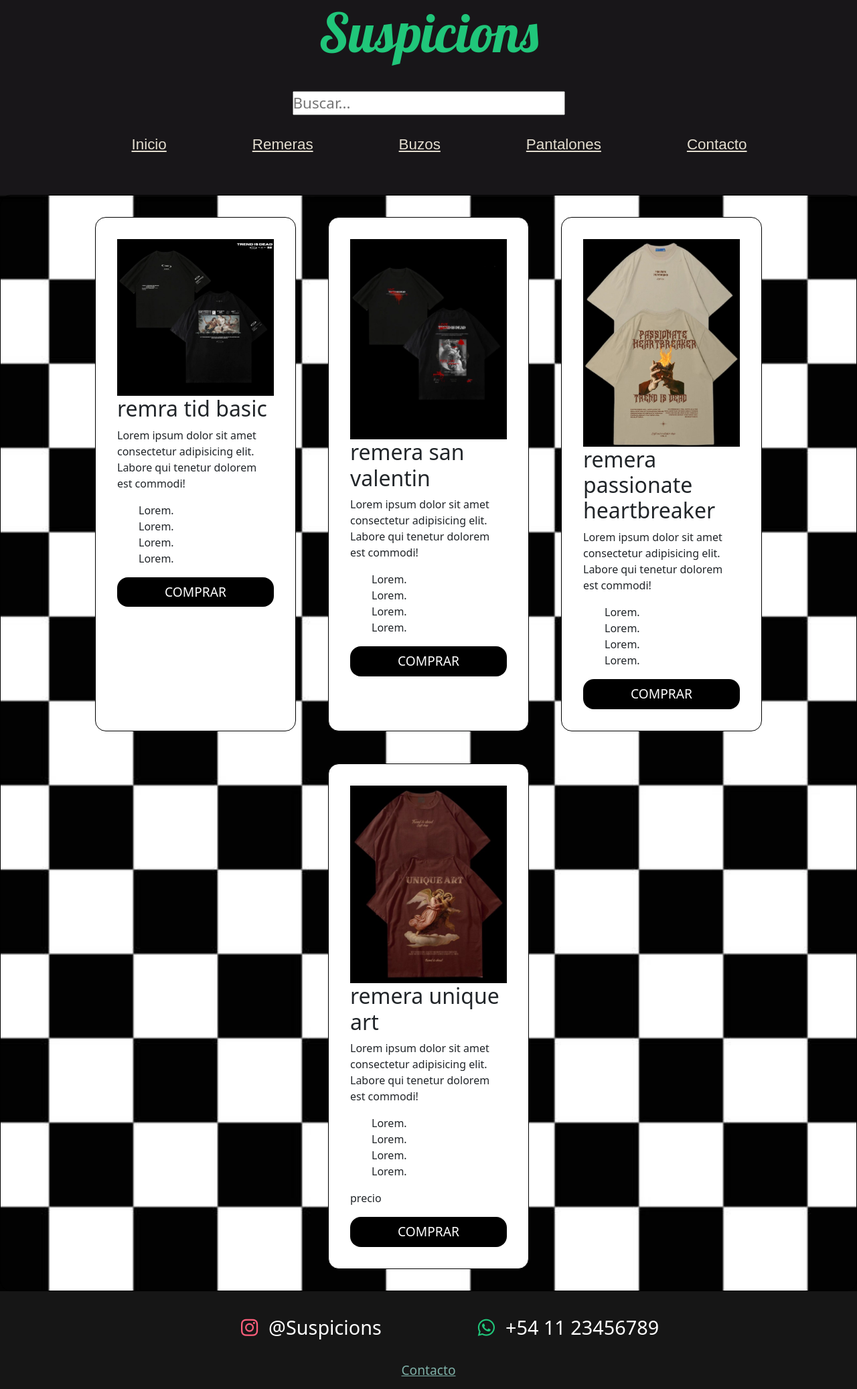
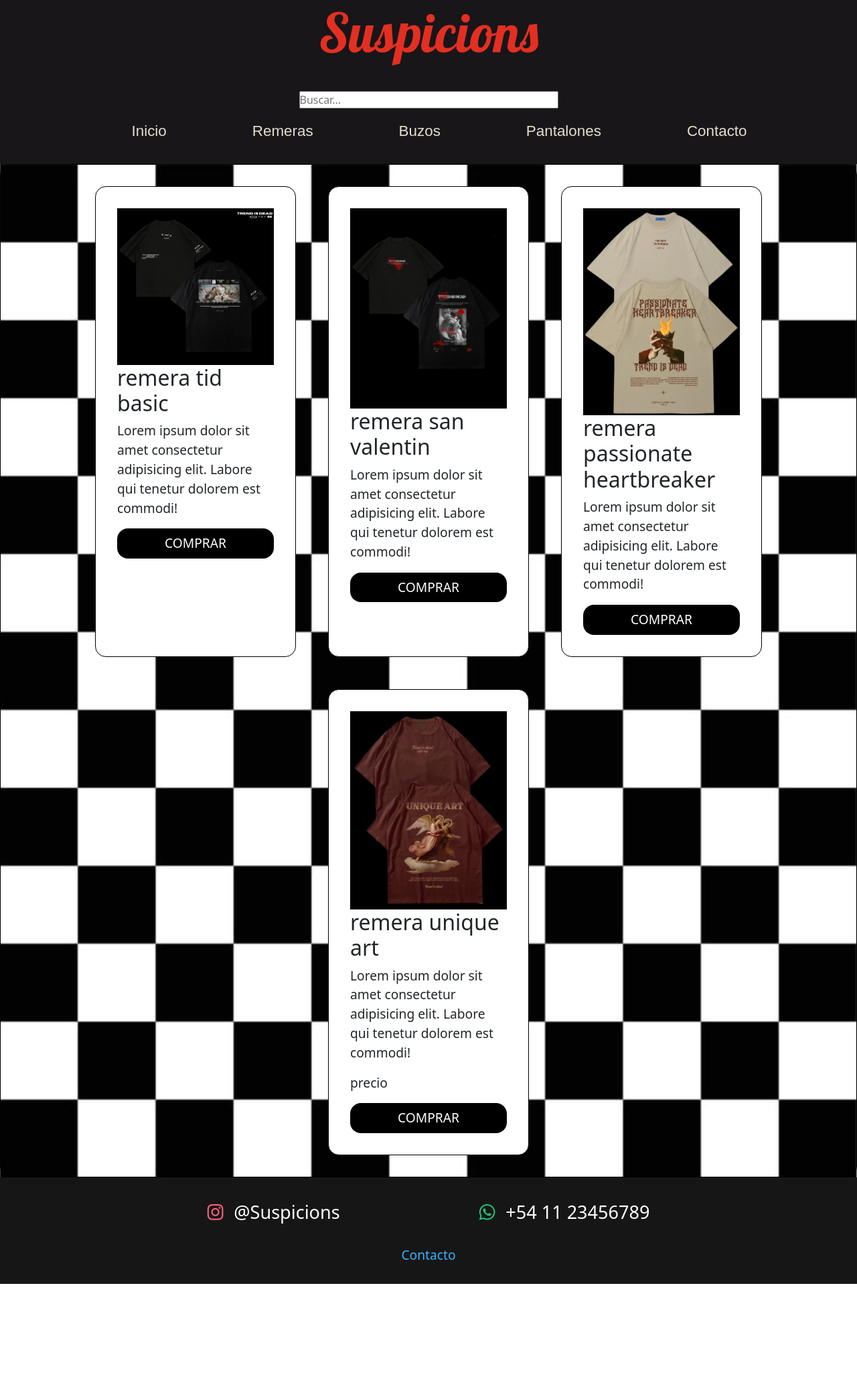
Before and after one commit to Tomeitor/mi_empresa, a plain HTML site: page pages/remeras.html in a window 1280 px wide. Shown: the whole page at 67% size. After the commit the page ends 1917 px from the top, so only its background shows below. Drawn offline with nearby package versions, Linux system fonts and the light colour scheme; a web font is replaced by a local one.

Commit message:
css terminado con responsive

```diff
--- a/css/style.css
+++ b/css/style.css
@@ -9,7 +9,7 @@
 body {
   display: grid;
   grid-template-columns: auto;
-  grid-template-rows: 2fr auto 1fr;
+  grid-template-rows: 1fr auto auto;
   grid-template-areas:
     "header"
     "main"
@@ -19,7 +19,6 @@ body {
 header {
   background-color: #181619;
   padding: 0 0 1rem 0;
-  position: sticky;
   top: 0;
   z-index: 2;
   grid-area: header;
@@ -37,7 +36,8 @@ footer {
   font-family: "Lobster", sans-serif;
   text-align: center;
   color: #e32f21;
-  margin: auto;
+  margin: 1rem 0 0 0;
+  font-size: 220%;
 }
 
 .nav_bar_uno {
@@ -51,14 +51,20 @@ footer {
 .buscador {
   vertical-align: middle;
   text-align: left;
-  margin: 1rem;
+  margin: 0 0 1rem 0;
   resize: none;
-  font-size: 140%;
+  font-size: 70%;
+}
+
+.buscador_dos {
+  display: flex;
+  justify-content: center;
 }
 
 .color_a {
   color: #e4ded0;
   font-family: "Six Caps", sans-serif;
+  text-decoration: none;
 }
 
 .color_a:hover {
@@ -67,13 +73,16 @@ footer {
 }
 
 .imagenes_inicio {
-  width: 30rem;
-  margin: 5rem 8rem;
+  width: 14rem;
+  margin: 2rem 10rem;
   max-width: 100%;
 }
 
 .imagenes_inicio_dos {
   gap: 10px;
+  display: flex;
+  justify-content: center;
+  flex-wrap: wrap;
 }
 
 .titulo_centrado {
@@ -81,6 +90,7 @@ footer {
   padding: 1rem;
   background-color: black;
   color: white;
+  font-size: 120%;
 }
 
 .main_inicio {
@@ -110,19 +120,20 @@ footer {
   display: flex;
   justify-content: center;
   flex-wrap: wrap;
-  padding: 2rem 0 0 0;
-  font-size: 180%;
+  padding: 1rem 0 0 0;
+  font-size: 120%;
 }
 
 .flex_contacto {
   display: flex;
+  flex-direction: row;
   justify-content: center;
   align-items: center;
   flex-wrap: wrap;
 }
 
 .p_contacto {
-  font-size: 170%;
+  font-size: 100%;
   color: white;
   text-align: center;
   margin: 5rem 0;
@@ -130,28 +141,36 @@ footer {
 
 .redes_contacto {
   color: white;
-  font-size: 2rem;
+  font-size: 130%;
   text-decoration: none;
 }
 
 .margin_contacto {
-  padding: 0 5rem 0 6rem;
+  padding: 0 10rem 0 10rem;
 }
 
 .margin_contacto2 {
-  padding: 0 0 4rem 0;
+  padding: 2rem 0 2rem 0;
+  font-size: 90%;
+}
+
+.p_ig {
+  padding: 0 3rem 0 0;
 }
 
 .logo_ig {
   color: #ff5f7c;
-  padding: 0 1rem;
-  margin: 0 0 0 3rem;
+  margin: 0 1rem 0 2rem;
+}
+
+.p_wpp {
+  padding: 0 2rem 0 0;
 }
 
 .logo_wpp {
   color: #20c67a;
-  padding: 0 1rem;
-  margin: 0 0 0 8rem;
+  padding: 0 0rem;
+  margin: 0 1rem 1rem 1rem;
 }
 
 .contacto {
@@ -159,10 +178,18 @@ footer {
   justify-content: center;
   font-size: 120%;
   padding: 1%;
+  flex-wrap: wrap;
 }
 
 .color_contacto {
-  color: #7fb1a8;
+  color: #3bb1ff;
+  text-decoration: none;
+  margin: 0 0 1rem 0;
+}
+
+.color_contacto:hover {
+  text-decoration: underline;
+  color: rgb(37, 211, 255);
 }
 
 ul {
@@ -182,8 +209,8 @@ img {
 /* Contacto: */
 
 .logo_pequeno {
-  width: 5rem;
-  margin: 5rem 1rem;
+  width: 3rem;
+  margin: 1rem 1rem;
   max-width: 100%;
 }
 
@@ -198,15 +225,17 @@ img {
 
 .articulos {
   display: flex;
+  flex-direction: column;
   flex: 0 1 300px;
-  flex-direction: column;
   border: 1px solid black;
   border-radius: 1rem;
-  padding: 2rem;
+  padding: 1rem;
+  flex-wrap: wrap;
 }
 
 .articulos_color {
   background-color: white;
+  font-size: 120%;
 }
 
 .articulos .buzos {
@@ -224,14 +253,23 @@ img {
   cursor: pointer;
 }
 
-@media (min-width: 500px) {
+@media (min-width: 800px) {
+  header {
+    background-color: #181619;
+    padding: 0 0 1rem 0;
+    position: sticky;
+    top: 0;
+    z-index: 2;
+    grid-area: header;
+  }
+
   .titulo {
-    color: #20c67a;
     font-size: 5rem;
+    margin: auto;
   }
 
   .nav_bar_uno {
-    margin: 10px 4rem 1px 4rem;
+    margin: 1rem 4rem 0 4rem;
   }
 
   .nav_bar_dos {
@@ -244,9 +282,9 @@ img {
   .buscador {
     vertical-align: middle;
     text-align: left;
-    margin: 1rem;
+    margin: 1rem 0 0 0;
     resize: none;
-    font-size: 140%;
+    font-size: 100%;
   }
 
   .buscador_dos {
@@ -254,9 +292,11 @@ img {
     justify-content: center;
   }
 
-  .imagenes_inicio {
-    width: 30rem;
-    margin: 5rem 8rem;
+  .titulo_centrado {
+    text-align: center;
+    padding: 1rem;
+    background-color: black;
+    color: white;
   }
 
   .imagenes_inicio_dos {
@@ -265,21 +305,42 @@ img {
     flex-wrap: wrap;
     max-width: 100%;
     height: auto;
-    gap: 10px;
+    ga: 10rem;
+  }
+
+  .imagenes_inicio {
+    width: 30rem;
+    margin: 5rem 8rem;
+    max-width: 100%;
   }
 
   .flex_icons {
     display: flex;
     justify-content: center;
     flex-wrap: wrap;
-    padding: 2rem 0 0 0;
-    font-size: 180%;
+    padding: 1rem 0 0 0;
+    font-size: 130%;
+  }
+
+  .flex_contacto {
+    display: flex;
+    justify-content: center;
+    align-items: center;
+    flex-wrap: wrap;
+  }
+
+  .p_ig {
+    padding: 0 4rem 0 0;
   }
 
   .logo_ig {
     color: #ff5f7c;
     padding: 0 1rem;
     margin: 0 0 0 3rem;
+  }
+
+  .p_wpp {
+    padding: 0 4rem 0 0;
   }
 
   .logo_wpp {
@@ -295,9 +356,10 @@ img {
     padding: 1%;
   }
 
-  .logo_pequeño {
-    max-width: 70%;
-    max-height: 70%;
+  .logo_pequeno {
+    width: 5rem;
+    margin: 5rem 1rem;
+    max-width: 100%;
   }
 
   .logo_contacto {
@@ -319,6 +381,7 @@ img {
     border: 1px solid black;
     border-radius: 1rem;
     padding: 2rem;
+    flex-wrap: wrap;
   }
 
   .articulos .buzos {
@@ -335,4 +398,25 @@ img {
     font-size: 1.2rem;
     cursor: pointer;
   }
+
+  .p_contacto {
+    font-size: 170%;
+    color: white;
+    text-align: center;
+    margin: 5rem 0;
+  }
+
+  .margin_contacto2 {
+    padding: 0 0 4rem 0;
+  }
+
+  .margin_contacto {
+    padding: 0 10rem 0 10rem;
+  }
+
+  .redes_contacto {
+    color: white;
+    font-size: 180%;
+    text-decoration: none;
+  }
 }
--- a/pages/remeras.html
+++ b/pages/remeras.html
@@ -35,7 +35,7 @@
             <textarea class="buscador"
               name="buscador"
               id="buscador"
-              cols="30"
+              cols="40"
               rows="1"
               placeholder="Buscar..."
             ></textarea>
@@ -55,15 +55,8 @@
       <div class="articulos">
         <section class="seccion_venta">
           <article class="articulos articulos_color">
-            <h2>remra tid basic</h2>
+            <h2>remera tid basic</h2>
             <p>Lorem ipsum dolor sit amet consectetur adipisicing elit. Labore qui tenetur dolorem est commodi!</p>
-            <ul>
-              <li>Lorem.</li>
-              <li>Lorem.</li>
-              <li>Lorem.</li>
-              <li>Lorem.</li>
-
-            </ul>
             <img class="buzos" src="../images/remera_tid_basic.jpg" alt="remra tid basic" />
             <button>COMPRAR</button>
           </article>
@@ -71,12 +64,7 @@
           <article class="articulos articulos_color">
             <h2>remera san valentin</h2>
             <p>Lorem ipsum dolor sit amet consectetur adipisicing elit. Labore qui tenetur dolorem est commodi!</p>
-            <ul>
-              <li>Lorem.</li>
-              <li>Lorem.</li>
-              <li>Lorem.</li>
-              <li>Lorem.</li>
-            </ul>
+
             <img class="buzos" src="../images/remera_san_valentin.jpg" alt="remera san valentin"/>
             <button>COMPRAR</button>
           </article>
@@ -84,12 +72,7 @@
           <article class="articulos articulos_color">
             <h2>remera passionate heartbreaker</h2>
             <p>Lorem ipsum dolor sit amet consectetur adipisicing elit. Labore qui tenetur dolorem est commodi!</p>
-            <ul>
-              <li>Lorem.</li>
-              <li>Lorem.</li>
-              <li>Lorem.</li>
-              <li>Lorem.</li>
-            </ul>
+
             <img class="buzos" src="../images/remera_passionate_heartbreaker1.jpg" alt="remera passionate heartbreaker"/>
             <button>COMPRAR</button>
           </article>
@@ -97,12 +80,7 @@
           <article class="articulos articulos_color">
             <h2>remera unique art</h2>
             <p>Lorem ipsum dolor sit amet consectetur adipisicing elit. Labore qui tenetur dolorem est commodi!</p>
-            <ul>
-              <li>Lorem.</li>
-              <li>Lorem.</li>
-              <li>Lorem.</li>
-              <li>Lorem.</li>
-            </ul>
+
             <img class="buzos" src="../images/remera_unique_art1.jpg" alt="remera unique art" />
             <p>precio</p>
             <button>COMPRAR</button>
@@ -113,11 +91,19 @@
     <footer class="footer_inicio">
       <section>
         <div class="flex_icons">
-          <a class="logo_ig" href="#"><i class="fa-brands fa-instagram"></i></a>
-          <p class="nombre_ig">@Suspicions</p>
+          <span class="flex_icons">
+            <a class="logo_ig" href="#">
+              <i class="fa-brands fa-instagram"></i>
+            </a>
+            <p class="p_ig">@Suspicions</p>
+          </span>
 
-          <a class="logo_wpp" href="#"><i class="fa-brands fa-whatsapp"></i></a>
-          <p class="numero_wpp">+54 11 23456789</p>
+          <span class="flex_icons">
+            <a class="logo_wpp" href="#">
+              <i class="fa-brands fa-whatsapp"></i>
+            </a>
+            <p class="p_wpp">+54 11 23456789</p>
+          </span>
         </div>
       </section>
 
```
Also changed, not shown: index.html (+49 -24 lines), pages/buzos.html (+16 -29 lines), pages/contacto.html (+13 -6 lines), pages/pantalones.html (+16 -29 lines).
